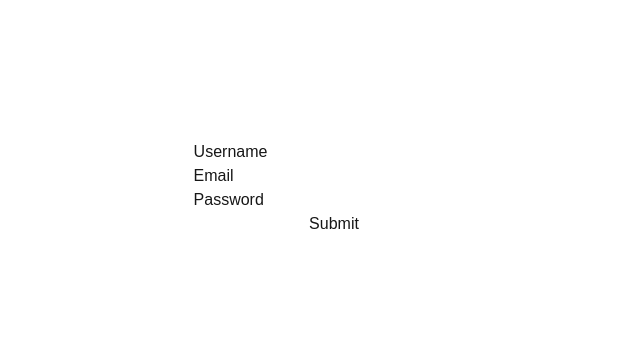
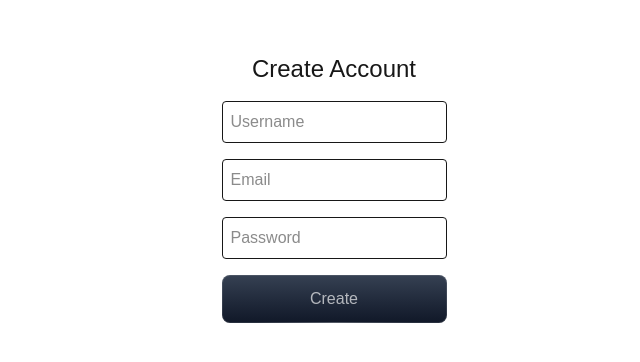
Before and after one commit to Navist/dev-wins-tracker, a Next.js app in the folder dev-wins-frontend/: page /users/signup in a window 1280 px wide. Shown: the part 212-574 px from the top of the page, without its empty margins (386-1026 px from the left). Built offline with nearby package versions, Linux system fonts and the light colour scheme.

Commit message:
Created signup page. Still WIP

```diff
--- a/dev-wins-frontend/src/app/users/signup/page.tsx
+++ b/dev-wins-frontend/src/app/users/signup/page.tsx
@@ -1,19 +1,59 @@
-import React from "react";
+"use client";
+import React, { useState } from "react";
 import GenericButton from "@/app/components/GenericButton";
+import { useRouter } from "next/navigation";
+import { api } from "@/app/utils/api";
 
 export default function SignUpPage() {
-    function handleCreateSubmit() {}
+    const [username, setUsername] = useState("");
+    const [email, setEmail] = useState("");
+    const [password, setPassword] = useState("");
+    const router = useRouter();
+
+    const handleCreateSubmit = async (e) => {
+        e.preventDefault();
+        try {
+            const response = await api.post("/users/create/", {
+                username,
+                email,
+                password,
+            });
+        } catch (error) {
+            console.log("Failed to create account:", error);
+        } finally {
+        }
+        router.push("/dashboard");
+    };
 
     return (
-        <div className="flex items-center justify-center h-screen">
-            <form className="grid grid-cols-1">
-                <label>
-                    Username
-                    <input type="text" name="username" />
-                </label>
-                <label>Email</label>
-                <label>Password</label>
-                <input type="submit" value="Submit" />
+        <div className="flex flex-col items-center justify-center min-h-screen">
+            <h2 className="text-2xl mb-4">Create Account</h2>
+            <form onSubmit={handleCreateSubmit} className="flex flex-col gap-4">
+                <input
+                    type="username"
+                    placeholder="Username"
+                    value={username}
+                    onChange={(e) => setUsername(e.target.value)}
+                    required
+                    className="p-2 border rounded"
+                />
+                <input
+                    type="email"
+                    placeholder="Email"
+                    value={email}
+                    onChange={(e) => setEmail(e.target.value)}
+                    required
+                    className="p-2 border rounded"
+                />
+                <input
+                    type="password"
+                    placeholder="Password"
+                    value={password}
+                    onChange={(e) => setPassword(e.target.value)}
+                    required
+                    className="p-2 border rounded"
+                />
+                <GenericButton label="Create" type="submit"></GenericButton>
             </form>
             {/* <GenericButton label="Sign Up" /> */}
         </div>
```
